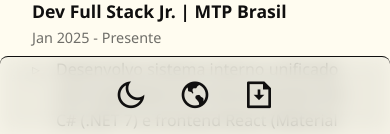
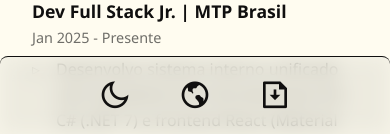
Before and after one commit to viniciusnevescosta/resume, a React (Vite) app: page / in a window 390 px wide. Shown: the part 710-844 px from the top of the page. Built offline with nearby package versions, Linux system fonts and the light colour scheme.

Commit message:
[ux] 💄 Options menu
- fix: Now the border radius iis no more applied to the :hover state
 - feat: Added a transform property that reduces the icon size when it is selected
 - fix: Fixed the lower gap between the icons at a responsive design

```diff
--- a/src/app/styles/base/_reset.css
+++ b/src/app/styles/base/_reset.css
@@ -25,16 +25,17 @@
 .icon {
 	padding: 0 0.5rem;
 	transition: background-color 0.2s ease-in-out;
+	border-radius: 0.5rem;
 }
 
 .icon:hover {
 	cursor: pointer;
 	background-color: var(--icon-hover-bg);
-	border-radius: 0.5rem;
 }
 
 .icon:active {
 	background-color: var(--icon-active-bg);
+	transform: scale(0.95)
 }
 
 @media (width <= 64rem) {
--- a/src/app/styles/components/_bottomBar.css
+++ b/src/app/styles/components/_bottomBar.css
@@ -15,7 +15,7 @@
 .bottom-bar nav {
 	display: flex;
 	justify-content: center;
-	gap: 1rem;
+	gap: 2rem;
 	height: 100%;
 	width: 100%;
 }
```
